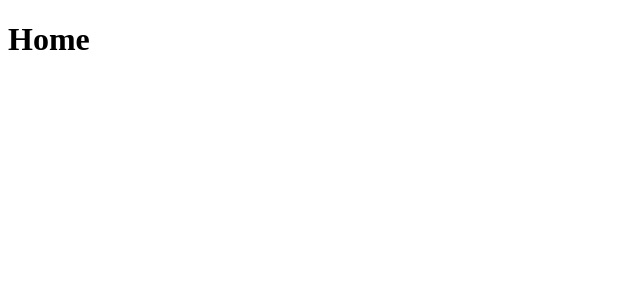
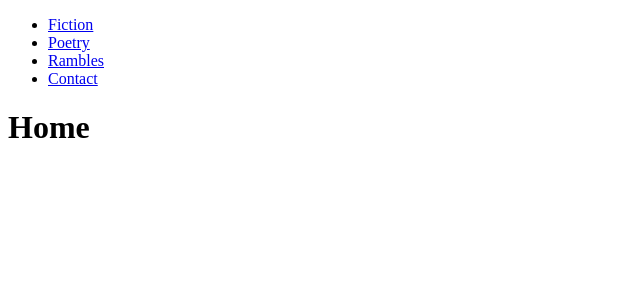
Before and after one commit to yukseltron/mono-drift, a Vue app: page / in a window 1280 px wide. Shown: the top 300 px of the page, without its empty margins (0-640 px from the left). Built offline with nearby package versions, Linux system fonts and the light colour scheme; the HTML template or start-up script is replaced by a standard one.

Commit message:
bug fix: links dont display

```diff
--- a/src/App.vue
+++ b/src/App.vue
@@ -1,6 +1,23 @@
 <template>
   <div id="app">
-
+    <div class="container">
+      <div>
+        <ul class="navbar-nav">
+          <li class="nav-item">
+            <router-link to="/fiction">Fiction</router-link>
+          </li>
+          <li class="nav-item">
+            <router-link to="/poetry">Poetry</router-link>
+          </li>
+          <li class="nav-item">
+            <router-link to="/rambles">Rambles</router-link>
+          </li>
+          <li class="nav-item">
+            <router-link to="/contact">Contact</router-link>
+          </li>
+        </ul>
+      </div>
+    </div>
     <router-view/>
   </div>
 </template>
--- /dev/null
+++ b/src/main.js
@@ -0,0 +1,15 @@
+// The Vue build version to load with the `import` command
+// (runtime-only or standalone) has been set in webpack.base.conf with an alias.
+import Vue from 'vue'
+import App from './App'
+import router from './router'
+
+Vue.config.productionTip = false
+
+/* eslint-disable no-new */
+new Vue({
+  el: '#app',
+  router,
+  components: { App },
+  template: '<App/>'
+})
```
